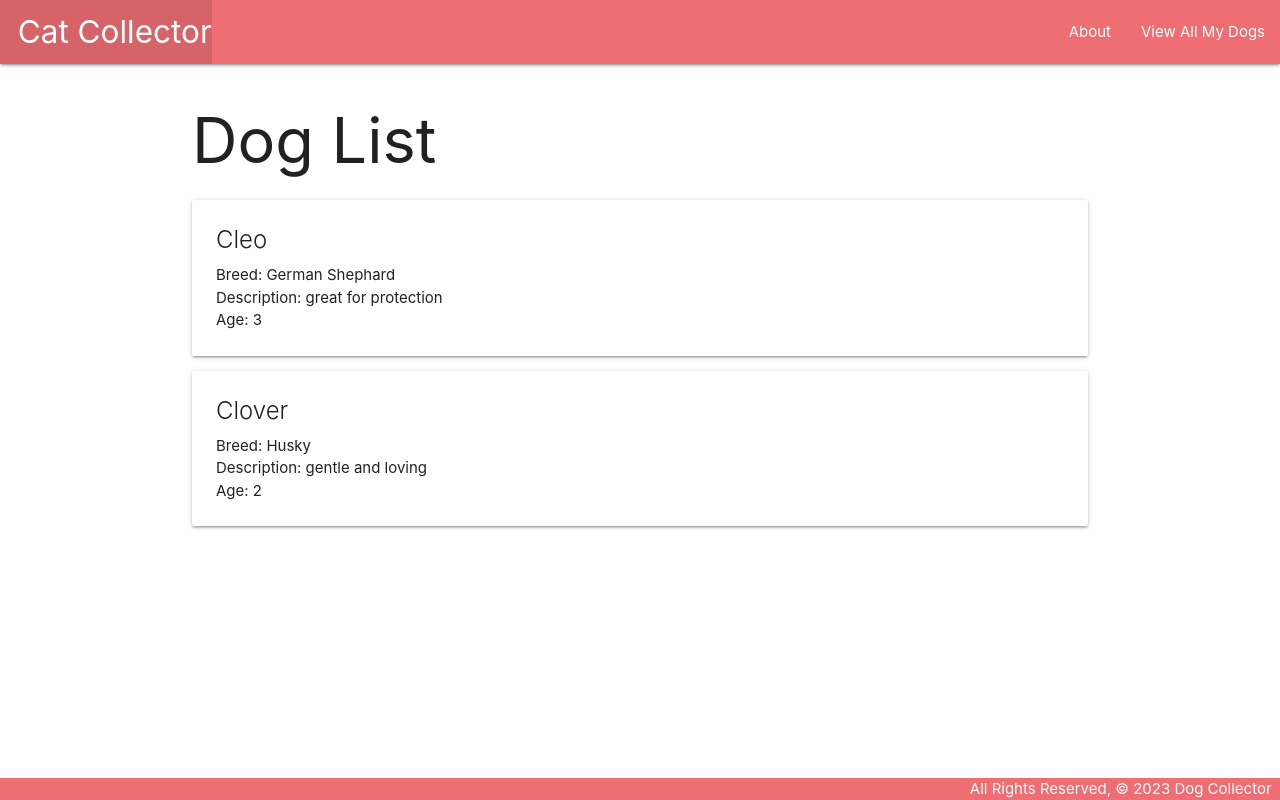
After one commit to humayuntariq98/dogcollector, a Django app: page /dogs/ in a window 1280 px wide. The commit adds this page. Run offline with Django 4.2, Linux system fonts and the light colour scheme.

Commit message:
dog index page template, view and url

```diff
--- /dev/null
+++ b/main_app/static/css/style.css
@@ -0,0 +1,14 @@
+body {
+    display: flex;
+    min-height: 100vh;
+    flex-direction: column;
+  }
+
+  main {
+    flex: 1 0 auto;
+  }
+
+  footer.page-footer {
+    padding-top: 0;
+    text-align: right;
+  }
--- a/main_app/templates/base.html
+++ b/main_app/templates/base.html
@@ -6,7 +6,7 @@
   <meta charset="UTF-8">
   <meta name="viewport" content="width=device-width, initial-scale=1.0">
   <meta http-equiv="X-UA-Compatible" content="ie=edge">
-  <title>Cat Collector</title>
+  <title>Dog Collector</title>
   <link rel="stylesheet" href="https://cdnjs.cloudflare.com/ajax/libs/materialize/1.0.0/css/materialize.min.css">
   <link rel="stylesheet" type="text/css" href="{% static 'css/style.css' %}">
 </head>
--- /dev/null
+++ b/main_app/templates/dogs/index.html
@@ -0,0 +1,21 @@
+{% extends 'base.html' %}
+{% block content %}
+
+<h1>Dog List</h1>
+
+{% for dog in dogs %}
+  <div class="card">
+    <div class="card-content">
+      <span class="card-title">{{ dog.name }}</span>
+      <p>Breed: {{ dog.breed }}</p>
+      <p>Description: {{ dog.description }}</p>
+      {% if dog.age > 0 %}
+        <p>Age: {{ dog.age }}</p>
+      {% else %}
+        <p>Age: Puppy</p>
+      {% endif %}
+    </div>
+  </div>
+{% endfor %}
+
+{% endblock %}
--- a/main_app/urls.py
+++ b/main_app/urls.py
@@ -4,4 +4,5 @@ from . import views
 urlpatterns = [
     path('', views.home, name='home'),
     path('about/', views.about, name='about'),
+    path('dogs/', views.dogs_index, name='index')
 ]
--- a/main_app/views.py
+++ b/main_app/views.py
@@ -1,4 +1,9 @@
 from django.shortcuts import render
+
+dogs = [
+  {'name': 'Cleo', 'breed': 'German Shephard', 'description': 'great for protection', 'age': 3},
+  {'name': 'Clover', 'breed': 'Husky', 'description': 'gentle and loving', 'age': 2},
+]
 
 # Create your views here.
 def home(request):
@@ -6,3 +11,8 @@ def home(request):
 
 def about(request):
     return render(request, 'about.html')
+
+def dogs_index(request):
+    return render(request, 'dogs/index.html', {
+      'dogs': dogs
+    })
```
